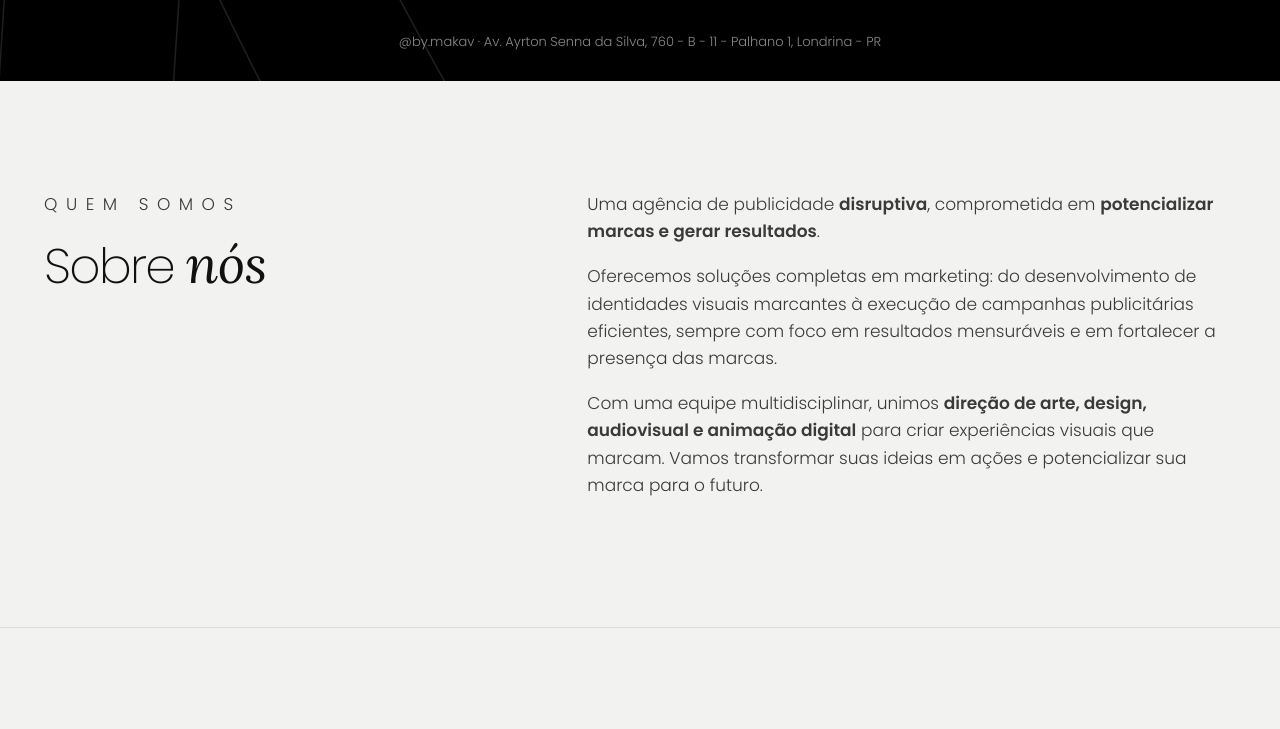
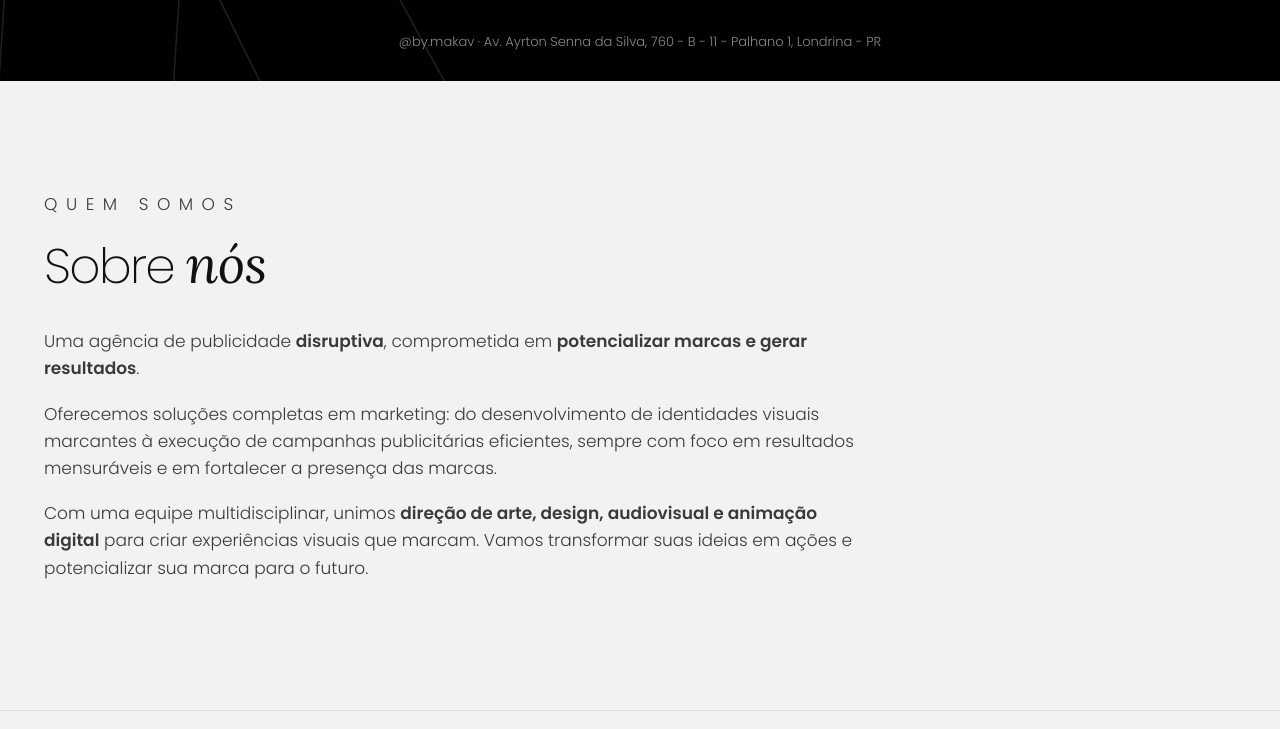
Before and after one commit to bymakav-sketch/site-makav, a plain HTML site: page portifolio/index.html in a window 1280 px wide. Shown: the part 655-1384 px from the top of the page. Drawn offline with Linux system fonts and the light colour scheme.

Commit message:
Update index.html

```diff
--- a/portifolio/index.html
+++ b/portifolio/index.html
@@ -50,8 +50,8 @@ h2 b{font-weight:600}
 .cover .addr{position:absolute;bottom:28px;left:0;right:0;margin:0;font-size:13px;color:#8A8A8A}
 
 /* sobre */
-.sobre{display:grid;grid-template-columns:minmax(0,5fr) minmax(0,7fr);gap:48px 80px;align-items:start}
-.sobre p{margin:0 0 18px;font-size:17px;color:#3A3A3A;max-width:640px}
+.sobre{display:grid;gap:36px}
+.sobre p{margin:0 0 18px;font-size:17px;color:#3A3A3A;max-width:820px}
 
 /* serviços */
 .pills{display:flex;flex-wrap:wrap;gap:14px;margin-top:40px}
```
